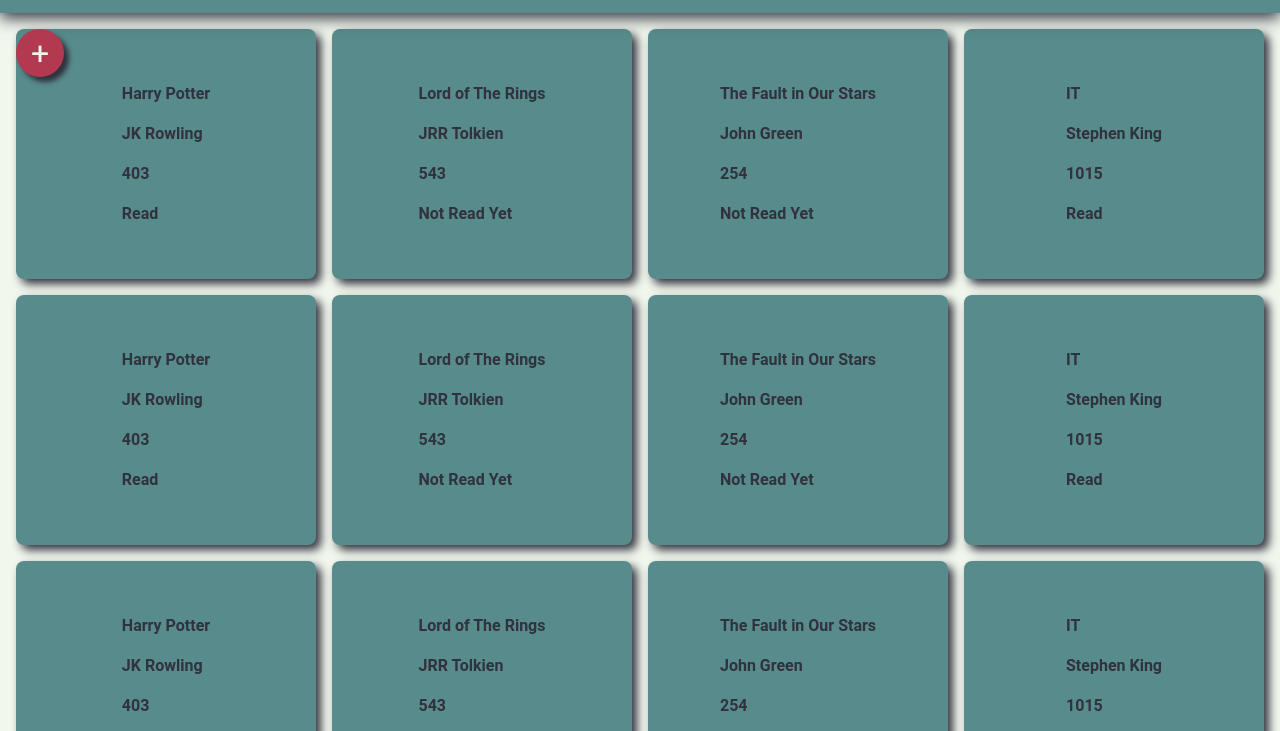
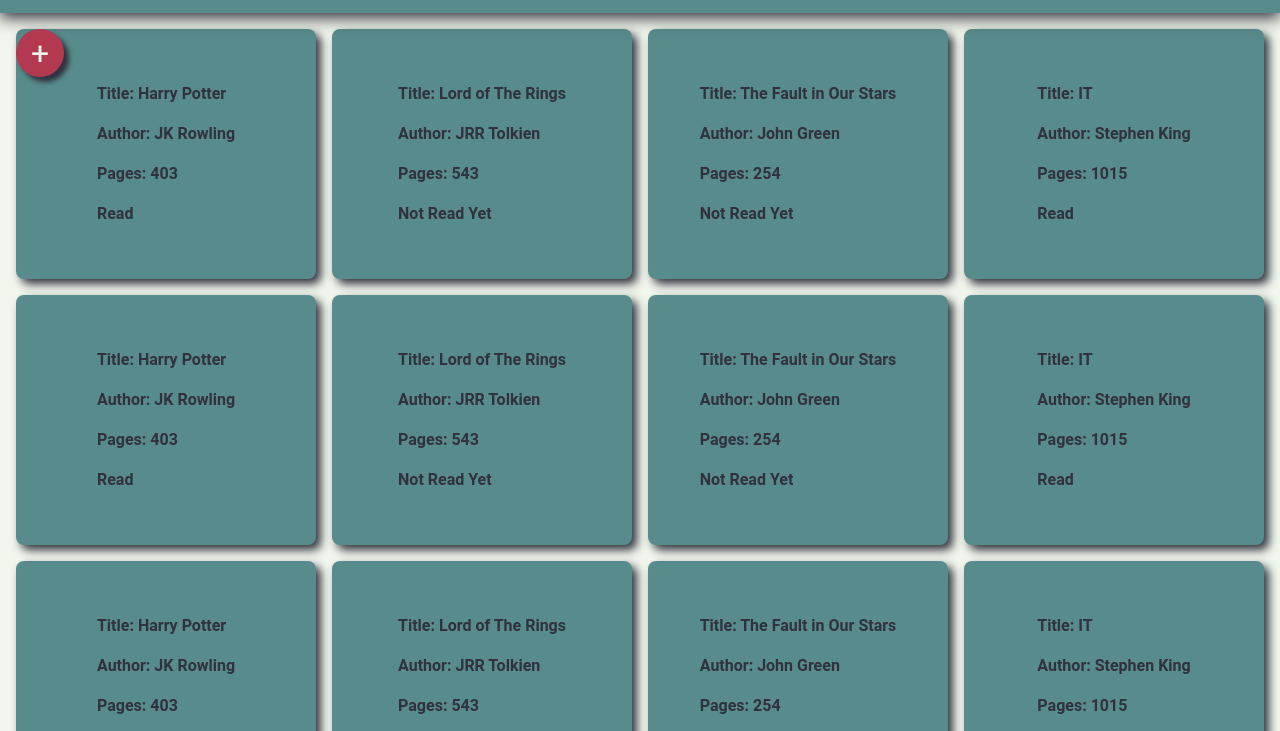
Before and after one commit to JonathanNoH/library, a plain HTML site: page index.html in a window 1280 px wide. Shown: the part 67-798 px from the top of the page. Drawn offline with Linux system fonts and the light colour scheme.

Commit message:
add before elements

```diff
--- a/style.css
+++ b/style.css
@@ -193,3 +193,15 @@
   color: var(--black);
   font-weight: 600;
 }
+
+.title::before {
+  content: "Title: ";
+}
+
+.author::before {
+  content: "Author: "
+}
+
+.pages::before {
+  content: "Pages: "
+}
```
